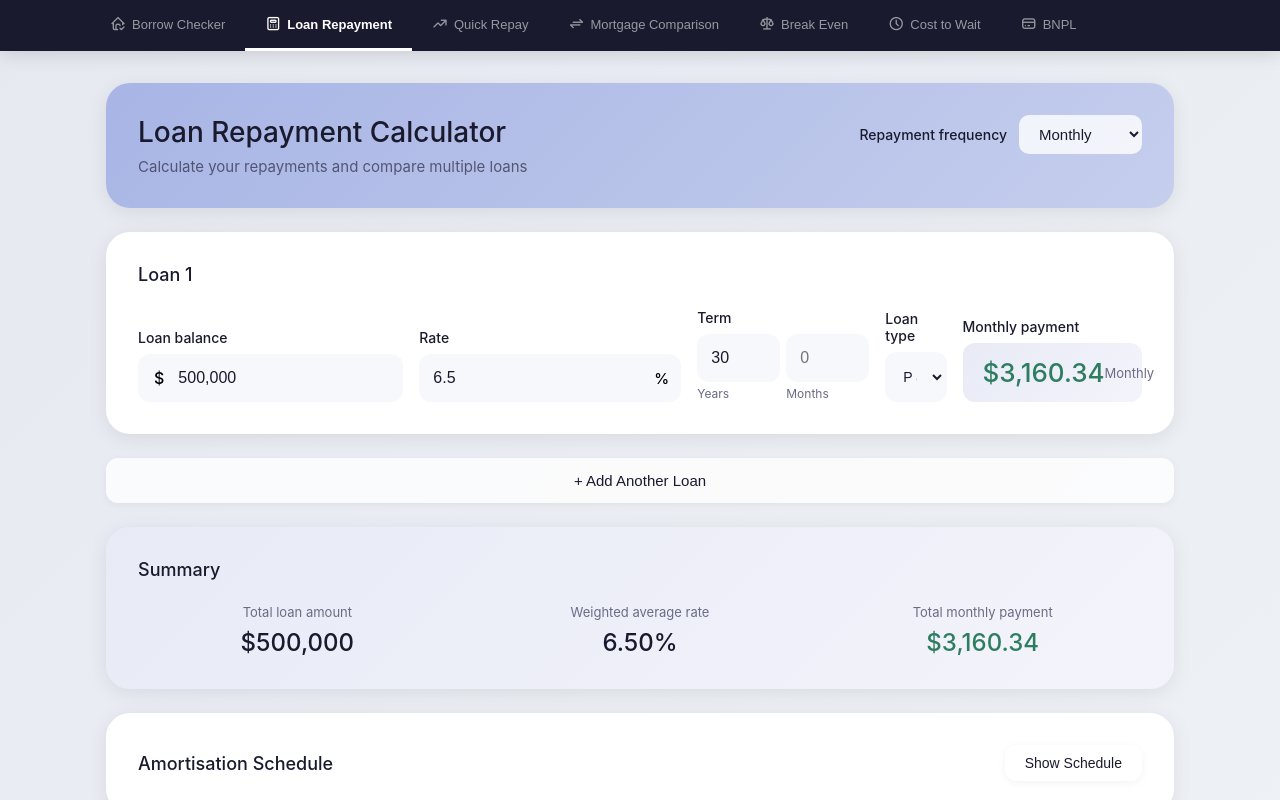
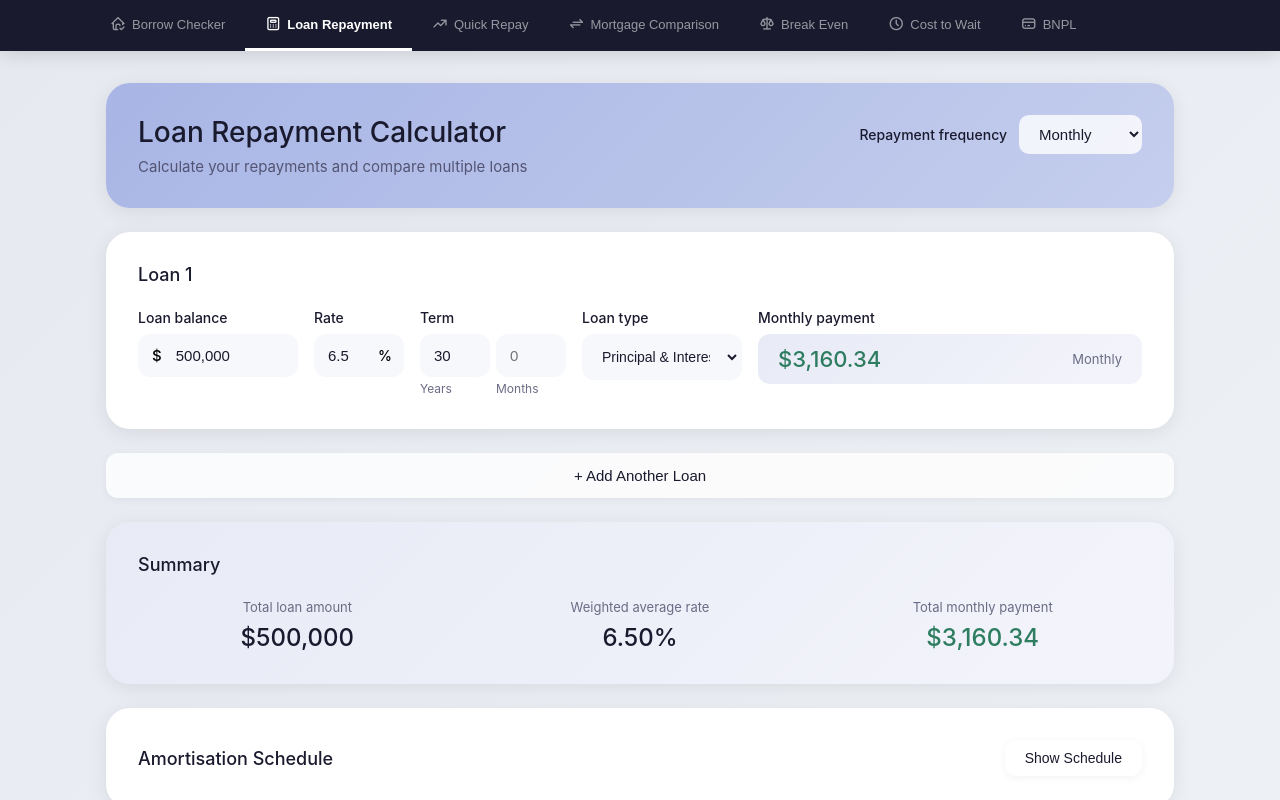
Before and after one commit to dparrynz/mortgage-ready, a React (Vite) app: page / in a window 1280 px wide. Both pictures are taken after a click on the button "Loan Repayment". Shown: the top 800 px of the page. Built offline with nearby package versions, Linux system fonts and the light colour scheme.

Commit message:
Update ParryFSApp with latest changes

```diff
--- a/ParryFSApp.jsx
+++ b/ParryFSApp.jsx
@@ -148,16 +148,16 @@ const MoneyField = ({ label, value, onChange, placeholder = '0', hint }) => (
 const RateField = ({ label, value, onChange, placeholder = '0.00', hint }) => (
   <div style={{ marginBottom: '1.5rem' }}>
     <label style={labelStyle}>{label}</label>
-    <div style={{ ...inputWrap }}>
+    <div style={{ display: 'flex', alignItems: 'center', background: C.inputBg, padding: '1rem 1.25rem', borderRadius: '12px', gap: '8px' }}>
       <input
         type="number"
         step="0.01"
         value={value || ''}
         onChange={(e) => onChange(parseFloat(e.target.value) || 0)}
         placeholder={placeholder}
-        style={{ ...inputStyle, textAlign: 'left' }}
+        style={{ flex: 1, border: 'none', background: 'transparent', fontSize: '18px', fontWeight: '500', color: C.textPrimary, outline: 'none', minWidth: 0 }}
       />
-      <span style={{ fontSize: '18px', color: C.textPrimary, fontWeight: '500' }}>%</span>
+      <span style={{ fontSize: '18px', color: C.textPrimary, fontWeight: '500', flexShrink: 0 }}>%</span>
     </div>
     {hint && <p style={{ fontSize: '13px', color: C.textSecondary, margin: '0.5rem 0 0' }}>{hint}</p>}
   </div>
@@ -795,49 +795,54 @@ function LoanRepayment() {
               <button onClick={() => removeLoan(loan.id)} style={{ background: '#FFF0F0', border: 'none', color: '#C62828', padding: '0.5rem 1rem', borderRadius: '8px', cursor: 'pointer', fontSize: '14px', fontWeight: '500' }}>Remove</button>
             )}
           </div>
-          <div style={{ display: 'grid', gridTemplateColumns: '2fr 1.2fr 1.8fr 1.5fr 2fr 2fr', gap: '1rem', alignItems: 'end' }}>
-            <div>
+          <div style={{ display: 'flex', gap: '1rem', alignItems: 'flex-start', flexWrap: 'wrap' }}>
+            {/* Loan balance */}
+            <div style={{ width: '160px', flexShrink: 0 }}>
               <label style={{ ...labelStyle, marginBottom: '0.5rem' }}>Loan balance</label>
-              <div style={{ ...inputWrap, padding: '0.875rem 1rem' }}>
-                <span style={{ fontSize: '16px', fontWeight: '500', flexShrink: 0 }}>$</span>
-                <input type="text" value={fmtInput(loan.balance)} onChange={e => updateLoan(loan.id, 'balance', parseMoney(e.target.value))} style={{ ...inputStyle, fontSize: '16px', minWidth: 0 }} />
+              <div style={{ ...inputWrap, padding: '0.75rem 0.875rem' }}>
+                <span style={{ fontSize: '15px', fontWeight: '500', flexShrink: 0 }}>$</span>
+                <input type="text" value={fmtInput(loan.balance)} onChange={e => updateLoan(loan.id, 'balance', parseMoney(e.target.value))} style={{ ...inputStyle, fontSize: '15px', minWidth: 0 }} placeholder="500,000" />
               </div>
             </div>
-            <div>
+            {/* Rate */}
+            <div style={{ width: '90px', flexShrink: 0 }}>
               <label style={{ ...labelStyle, marginBottom: '0.5rem' }}>Rate</label>
-              <div style={{ ...inputWrap, padding: '0.875rem 0.75rem' }}>
-                <input type="number" step="0.01" value={loan.rate || ''} onChange={e => updateLoan(loan.id, 'rate', parseFloat(e.target.value) || 0)} style={{ ...inputStyle, fontSize: '16px', minWidth: 0 }} placeholder="6.5" />
-                <span style={{ fontSize: '15px', fontWeight: '500', flexShrink: 0 }}>%</span>
+              <div style={{ ...inputWrap, padding: '0.75rem 0.75rem' }}>
+                <input type="number" step="0.01" value={loan.rate || ''} onChange={e => updateLoan(loan.id, 'rate', parseFloat(e.target.value) || 0)} style={{ ...inputStyle, fontSize: '15px', minWidth: 0, width: '36px' }} placeholder="6.5" />
+                <span style={{ fontSize: '14px', fontWeight: '500', flexShrink: 0 }}>%</span>
               </div>
             </div>
-            <div>
+            {/* Term */}
+            <div style={{ flexShrink: 0 }}>
               <label style={{ ...labelStyle, marginBottom: '0.5rem' }}>Term</label>
               <div style={{ display: 'flex', gap: '6px' }}>
-                <div style={{ flex: 1 }}>
-                  <div style={{ ...inputWrap, padding: '0.875rem 0.75rem' }}>
-                    <input type="number" min="0" max="40" value={loan.years || ''} onChange={e => updateLoan(loan.id, 'years', parseInt(e.target.value) || 0)} style={{ ...inputStyle, fontSize: '16px', minWidth: 0 }} placeholder="30" />
+                <div style={{ width: '70px' }}>
+                  <div style={{ ...inputWrap, padding: '0.75rem 0.75rem' }}>
+                    <input type="number" min="0" max="40" value={loan.years || ''} onChange={e => updateLoan(loan.id, 'years', parseInt(e.target.value) || 0)} style={{ ...inputStyle, fontSize: '15px', minWidth: 0, width: '32px' }} placeholder="30" />
                   </div>
                   <span style={{ fontSize: '12px', color: C.textSecondary }}>Years</span>
                 </div>
-                <div style={{ flex: 1 }}>
-                  <div style={{ ...inputWrap, padding: '0.875rem 0.75rem' }}>
-                    <input type="number" min="0" max="11" value={loan.months || ''} onChange={e => updateLoan(loan.id, 'months', parseInt(e.target.value) || 0)} style={{ ...inputStyle, fontSize: '16px', minWidth: 0 }} placeholder="0" />
+                <div style={{ width: '70px' }}>
+                  <div style={{ ...inputWrap, padding: '0.75rem 0.75rem' }}>
+                    <input type="number" min="0" max="11" value={loan.months || ''} onChange={e => updateLoan(loan.id, 'months', parseInt(e.target.value) || 0)} style={{ ...inputStyle, fontSize: '15px', minWidth: 0, width: '32px' }} placeholder="0" />
                   </div>
                   <span style={{ fontSize: '12px', color: C.textSecondary }}>Months</span>
                 </div>
               </div>
             </div>
-            <div>
+            {/* Loan type */}
+            <div style={{ width: '160px', flexShrink: 0 }}>
               <label style={{ ...labelStyle, marginBottom: '0.5rem' }}>Loan type</label>
-              <select value={loan.interestOnly ? 'io' : 'pi'} onChange={e => updateLoan(loan.id, 'interestOnly', e.target.value === 'io')} style={{ ...selectStyle, padding: '0.875rem 0.75rem', fontSize: '14px' }}>
-                <option value="pi">P & I</option>
+              <select value={loan.interestOnly ? 'io' : 'pi'} onChange={e => updateLoan(loan.id, 'interestOnly', e.target.value === 'io')} style={{ ...selectStyle, padding: '0.75rem 0.875rem', fontSize: '14px' }}>
+                <option value="pi">Principal & Interest</option>
                 <option value="io">Interest Only</option>
               </select>
             </div>
-            <div style={{ gridColumn: 'span 2' }}>
+            {/* Payment */}
+            <div style={{ flex: 1, minWidth: '160px' }}>
               <label style={{ ...labelStyle, marginBottom: '0.5rem' }}>{freqLabel[freq]} payment</label>
-              <div style={{ background: C.accentLight, borderRadius: '12px', padding: '0.875rem 1.25rem', display: 'flex', alignItems: 'center', justifyContent: 'space-between' }}>
-                <span style={{ fontSize: '26px', fontWeight: '500', color: C.green }}>${fmtNZD(calcPayment(loan), 2)}</span>
+              <div style={{ background: C.accentLight, borderRadius: '12px', padding: '0.75rem 1.25rem', display: 'flex', alignItems: 'center', justifyContent: 'space-between' }}>
+                <span style={{ fontSize: '22px', fontWeight: '500', color: C.green }}>${fmtNZD(calcPayment(loan), 2)}</span>
                 <span style={{ fontSize: '13px', color: C.textSecondary }}>{freqLabel[freq]}</span>
               </div>
             </div>
@@ -932,15 +937,16 @@ function QuickRepay() {
     return { rows, pmt };
   };
 
-  const calcResults = () => {
+  useEffect(() => {
+    if (!loanAmount || !rate || !years) { setResults(null); return; }
     const with_ = generate(loanAmount, rate, years, freq, extraAmt, extraAfter, lumpSum, lumpAfter);
     const base = generate(loanAmount, rate, years, freq, 0, 0, 0, 0);
     const baseInt = base.rows.reduce((s, r) => s + r.interest, 0);
     const withInt = with_.rows.reduce((s, r) => s + r.interest, 0);
     setResults({ with: with_, base, interestSaved: baseInt - withInt, termSaved: base.rows.length - with_.rows.length, basePmt: base.pmt });
-  };
+  }, [loanAmount, rate, years, freq, extraAmt, extraAfter, lumpSum, lumpAfter]);
 
-  const reset = () => { setLoanAmount(300000); setRate(5.75); setYears(30); setFreq('Monthly'); setExtraAmt(0); setExtraAfter(0); setLumpSum(0); setLumpAfter(0); setResults(null); };
+  const reset = () => { setLoanAmount(300000); setRate(5.75); setYears(30); setFreq('Monthly'); setExtraAmt(0); setExtraAfter(0); setLumpSum(0); setLumpAfter(0); };
 
   const ppy = freqPeriods[freq];
 
@@ -982,10 +988,7 @@ function QuickRepay() {
               <div style={inputWrap}><input type="number" min="0" step="0.1" value={lumpAfter} onChange={e => setLumpAfter(parseFloat(e.target.value) || 0)} style={inputStyle} /></div>
             </div>
           </div>
-          <div style={{ display: 'flex', gap: '0.75rem' }}>
-            <button onClick={calcResults} style={{ ...primaryBtn, flex: 1 }}>Calculate</button>
-            <button onClick={reset} style={{ ...secondaryBtn, flex: 1, boxShadow: 'none', background: '#FFF0F0', color: C.red }}>Reset</button>
-          </div>
+          <button onClick={reset} style={{ ...secondaryBtn, width: '100%', background: '#FFF0F0', color: C.red }}>Reset</button>
         </div>
 
         <div>
@@ -1042,7 +1045,7 @@ function QuickRepay() {
             <div style={{ ...card, display: 'flex', alignItems: 'center', justifyContent: 'center', minHeight: '300px', background: C.accentLight }}>
               <div style={{ textAlign: 'center' }}>
                 <i className="ti ti-calculator" style={{ fontSize: '48px', color: C.textSecondary, opacity: 0.4 }} />
-                <p style={{ color: C.textSecondary, marginTop: '1rem' }}>Enter your details and click Calculate to see results</p>
+                <p style={{ color: C.textSecondary, marginTop: '1rem' }}>Enter your loan details to see results</p>
               </div>
             </div>
           )}
```
